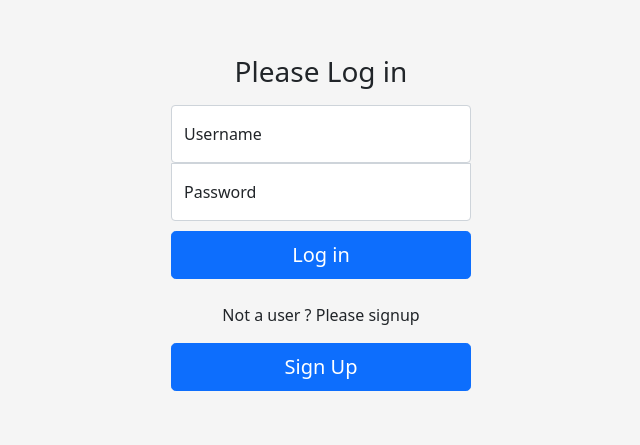
After one commit to njnur/Newsfeed-Portal, a Django app: page /user/login/ in a window 1280 px wide. The commit adds this page. Shown: the top 445 px of the page, without its empty margins (319-959 px from the left). Run offline with Django 3.2, Linux system fonts and the light colour scheme.

Commit message:
implement login logout

```diff
--- a/apps/newsfeed/templates/newsfeed/newsfeed.html
+++ b/apps/newsfeed/templates/newsfeed/newsfeed.html
@@ -40,7 +40,7 @@
                 <h3 class="page-header text-dark">Newsfeed</h3>
             </div>
             <div class="col-4 d-flex justify-content-end align-items-center">
-                <a class="btn btn-sm btn-outline-secondary" href="#">Sign In</a>
+                <a class="btn btn-sm btn-outline-secondary" href="{% url 'user:logout' %}">Log Out</a>
             </div>
         </div>
     </header>
--- a/apps/newsfeed/views/newsfeed.py
+++ b/apps/newsfeed/views/newsfeed.py
@@ -1,8 +1,12 @@
 from django.views.generic.base import TemplateView
 from apps.newsfeed.utils.news_headlines import Headlines
+from django.contrib.auth.mixins import LoginRequiredMixin
 
 
-class NewsfeedView(TemplateView):
+class NewsfeedView(LoginRequiredMixin, TemplateView):
+    login_url = 'user/login/'
+    redirect_field_name = 'redirect_to'
+
     template_name = "newsfeed/newsfeed.html"
 
     def get_context_data(self, **kwargs):
--- /dev/null
+++ b/apps/user/templates/registration/login.html
@@ -0,0 +1,105 @@
+<!doctype html>
+<html lang="en">
+{% load static %}
+<head>
+    <meta charset="utf-8">
+    <meta name="viewport" content="width=device-width, initial-scale=1">
+    <meta name="generator" content="Hugo 0.84.0">
+    <title>Login</title>
+
+
+    <!-- Bootstrap core CSS -->
+    <link href="https://cdn.jsdelivr.net/npm/bootstrap@5.1.0/dist/css/bootstrap.min.css" rel="stylesheet">
+
+    <style>
+        .bd-placeholder-img {
+            font-size: 1.125rem;
+            text-anchor: middle;
+            -webkit-user-select: none;
+            -moz-user-select: none;
+            user-select: none;
+        }
+
+        @media (min-width: 768px) {
+            .bd-placeholder-img-lg {
+                font-size: 3.5rem;
+            }
+        }
+
+        body {
+            height: 100%;
+        }
+
+        body {
+            display: flex;
+            align-items: center;
+            padding-top: 40px;
+            padding-bottom: 40px;
+            background-color: #f5f5f5;
+        }
+
+        .form-signin {
+            width: 100%;
+            max-width: 330px;
+            padding: 15px;
+            margin: auto;
+        }
+
+        .form-signin .checkbox {
+            font-weight: 400;
+        }
+
+        .form-signin .form-floating:focus-within {
+            z-index: 2;
+        }
+
+        .form-signin input[type="email"] {
+            margin-bottom: -1px;
+            border-bottom-right-radius: 0;
+            border-bottom-left-radius: 0;
+        }
+
+        .form-signin input[type="password"] {
+            margin-bottom: 10px;
+            border-top-left-radius: 0;
+            border-top-right-radius: 0;
+        }
+
+    </style>
+
+
+    <!-- Custom styles for this template -->
+</head>
+<body class="text-center">
+
+<main class="form-signin">
+    <form method="post">
+        {% csrf_token %}
+
+        <h1 class="h3 mb-3 fw-normal">Please Log in</h1>
+
+        <div class="form-floating">
+            <input type="username" class="form-control" id="username" name="username" placeholder="username">
+            <label for="username">Username</label>
+        </div>
+        <div class="form-floating">
+            <input type="password" class="form-control" id="password" name="password" placeholder="Password">
+            <label for="password">Password</label>
+        </div>
+
+        <button class="w-100 btn btn-lg btn-primary" type="submit" value="login">Log in</button>
+        <br>
+        <input type="hidden" name="next" value="{{ next }}"/>
+        <br>
+        <div class="checkbox mb-3">
+            <p>
+                Not a user ? Please signup
+            </p>
+        </div>
+
+        <a class="w-100 btn btn-lg btn-primary" type="submit" href="#">Sign Up</a>
+
+    </form>
+</main>
+</body>
+</html>
--- a/apps/user/urls.py
+++ b/apps/user/urls.py
@@ -0,0 +1,7 @@
+from django.urls import path, include
+
+
+urlpatterns = [
+    path('', include('django.contrib.auth.urls'))
+
+]
--- a/conf/settings/base.py
+++ b/conf/settings/base.py
@@ -130,6 +130,9 @@ STATIC_ROOT = os.path.join(BASE_DIR, 'staticfiles')
 MEDIA_URL = '/media/'
 MEDIA_ROOT = os.path.join(BASE_DIR, 'media')
 
+LOGIN_REDIRECT_URL = '/'
+LOGOUT_REDIRECT_URL = '/'
+
 CORS_ORIGIN_ALLOW_ALL = True
 CORS_ALLOW_METHODS = [
     'DELETE',
--- a/conf/urls.py
+++ b/conf/urls.py
@@ -20,5 +20,6 @@ from django.contrib import admin
 urlpatterns = [
     path('admin/', admin.site.urls),
     path('o/', include('oauth2_provider.urls', namespace='oauth2_provider')),
+    path('user/', include(('apps.user.urls', 'user'), namespace='user')),
     path('', include(('apps.newsfeed.urls', 'newsfeed'), namespace='newsfeed')),
 ]
```
Also changed, not shown: apps/user/static/user/css/login.css (added, +39 -0 lines), apps/user/templates/registration/base.html (added, +19 -0 lines), apps/user/templates/user/sign_in.html (deleted, +0 -23 lines), 2 other files.
